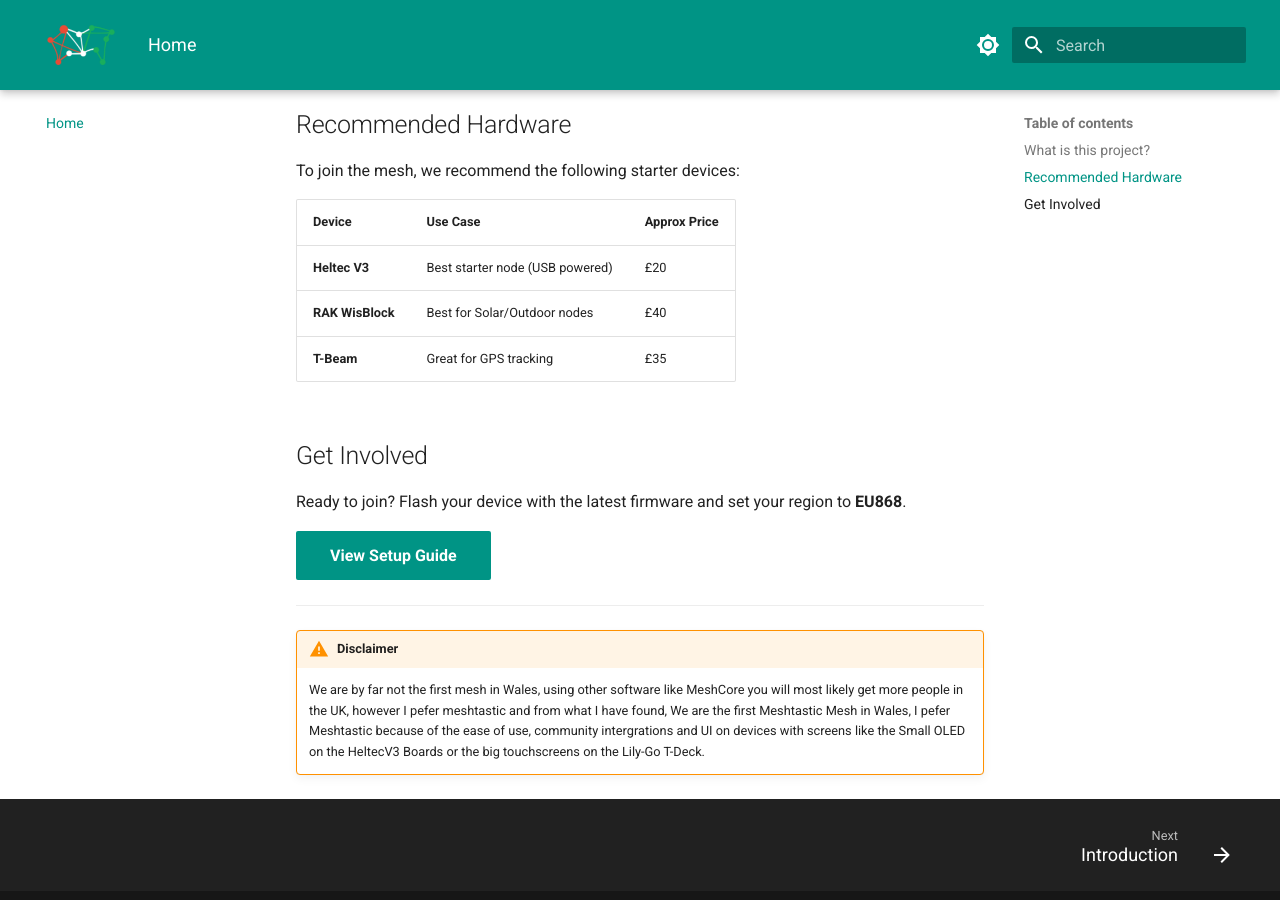
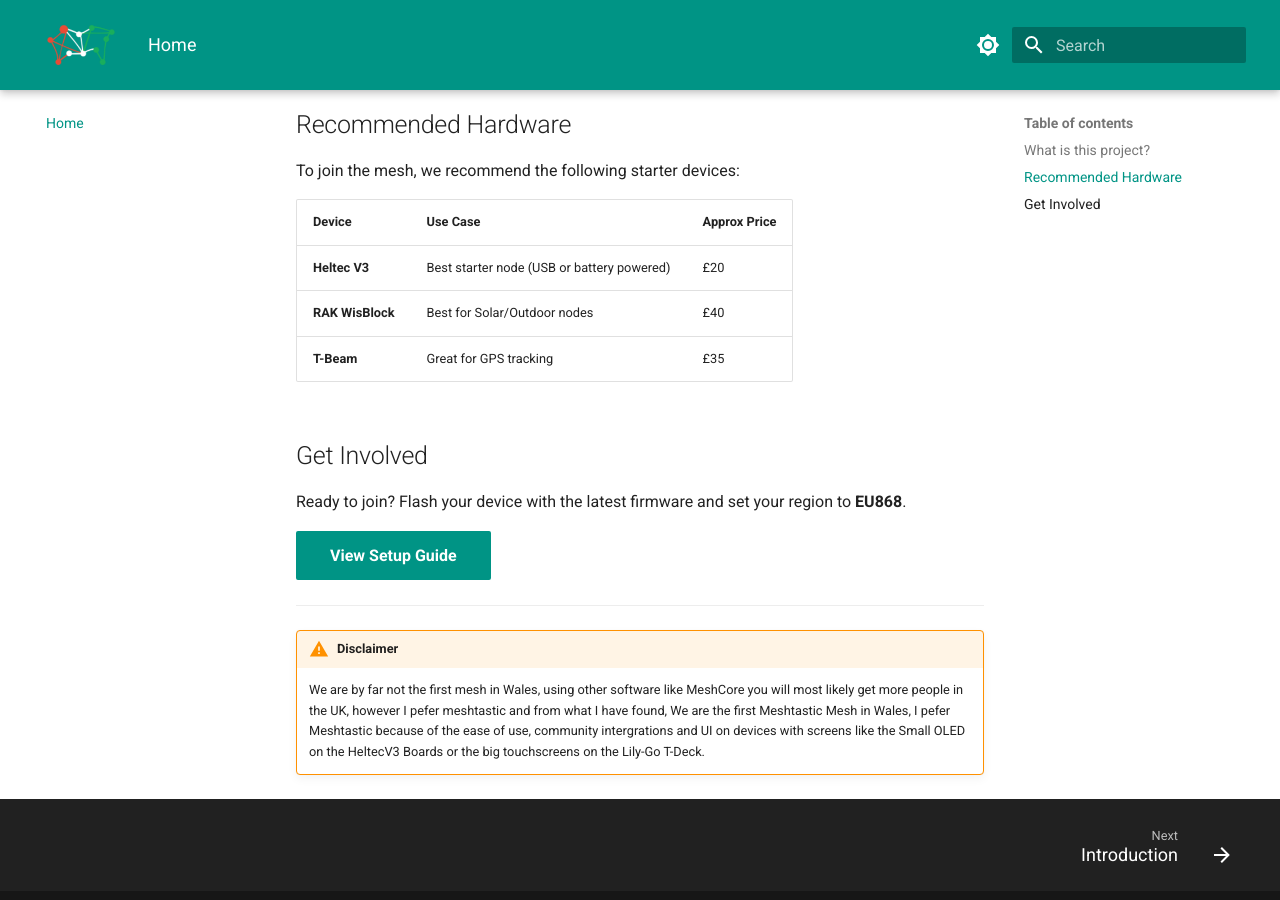
Before and after one commit to dayerdev/nwm-www, an MkDocs documentation site: the page built from docs/index.md, in a window 1280 px wide and 900 px high, scrolled down 944 px. Built offline with MkDocs 1.6.1 and Material for MkDocs 9.7.7, drawn with Linux system fonts in a browser that asks for light colours.

Commit message:
Update index.md

```diff
--- a/docs/index.md
+++ b/docs/index.md
@@ -20,7 +20,7 @@
 
 | Device | Use Case | Approx Price |
 | :--- | :--- | :--- |
-| **Heltec V3** | Best starter node (USB powered) | £20 |
+| **Heltec V3** | Best starter node (USB or battery powered) | £20 |
 | **RAK WisBlock** | Best for Solar/Outdoor nodes | £40 |
 | **T-Beam** | Great for GPS tracking | £35 |
 
```
